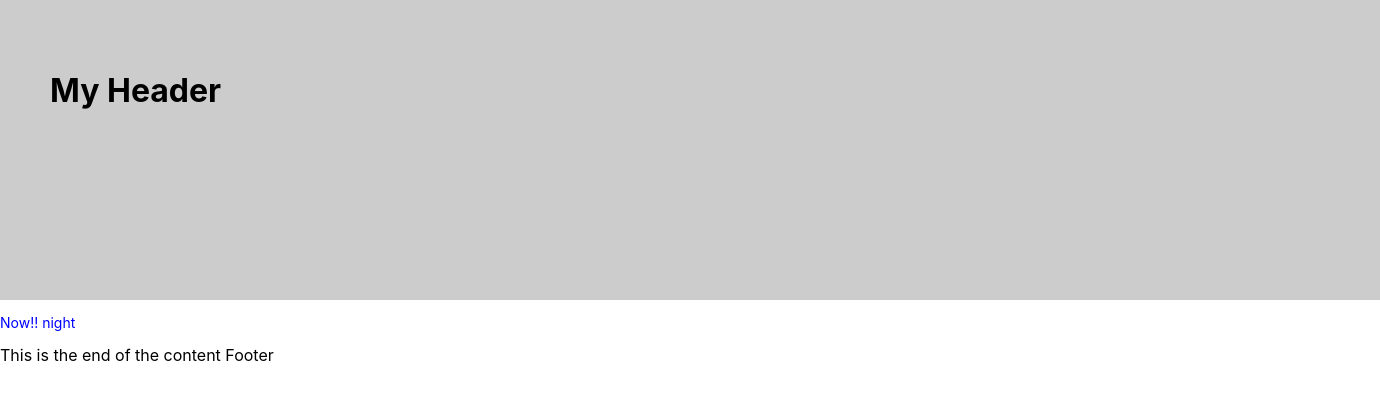
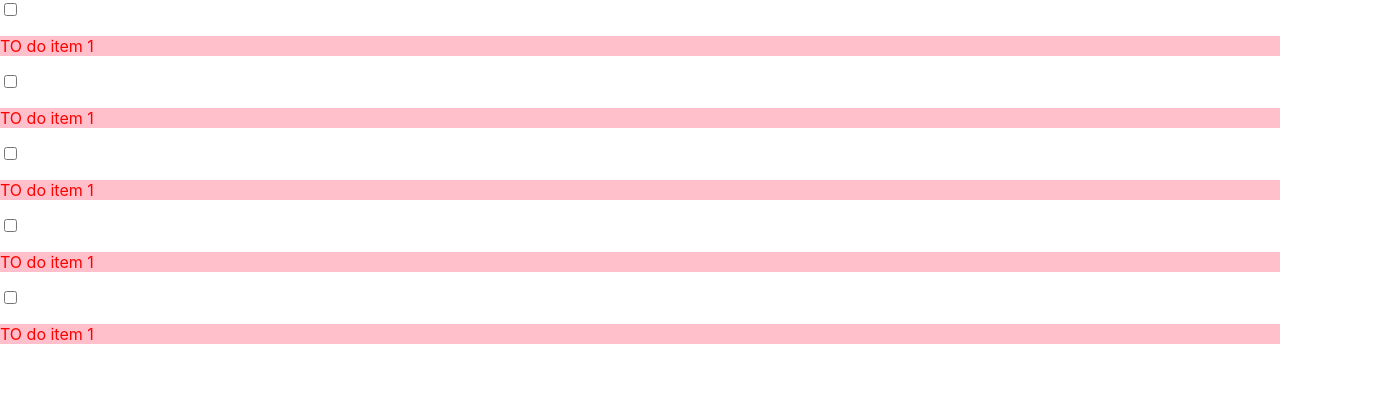
Before and after one commit to chithu777/reactTutorials, a React (Create React App) app: page / in a window 1280 px wide. Shown: the top 400 px of the page, 1380 px wide, since content can reach past the window. Built offline with nearby package versions, Linux system fonts and the light colour scheme.

Commit message:
To Do Tasl

```diff
--- a/src/App.js
+++ b/src/App.js
@@ -1,12 +1,10 @@
 import React from 'react';
 import logo from './logo.svg';
 import './App.css';
-import Header from './Header';
-import Main from './Main';
-import Footer from './Footer';
+import TodoItem from './TodoItem'
 const App =() =>  {
   return(
-    <div> <Header /> <Main /> <Footer /> </div>
+    <div> <TodoItem /><TodoItem /><TodoItem /><TodoItem /><TodoItem /> </div>
   )
 }
 
--- /dev/null
+++ b/src/TodoItem.js
@@ -0,0 +1,13 @@
+import React from 'react';
+function TodoItem(){
+    const style = { color: "red",background:'pink'}
+    const style2 = { color: "red",background:'pink'}
+    const style3 = { color: "red"}
+    return(
+        <div style={style3}>
+            <input type="checkbox" style={style2}/>
+            <p style={style}>TO do item 1</p>
+        </div>
+    )
+}
+export default TodoItem
```
